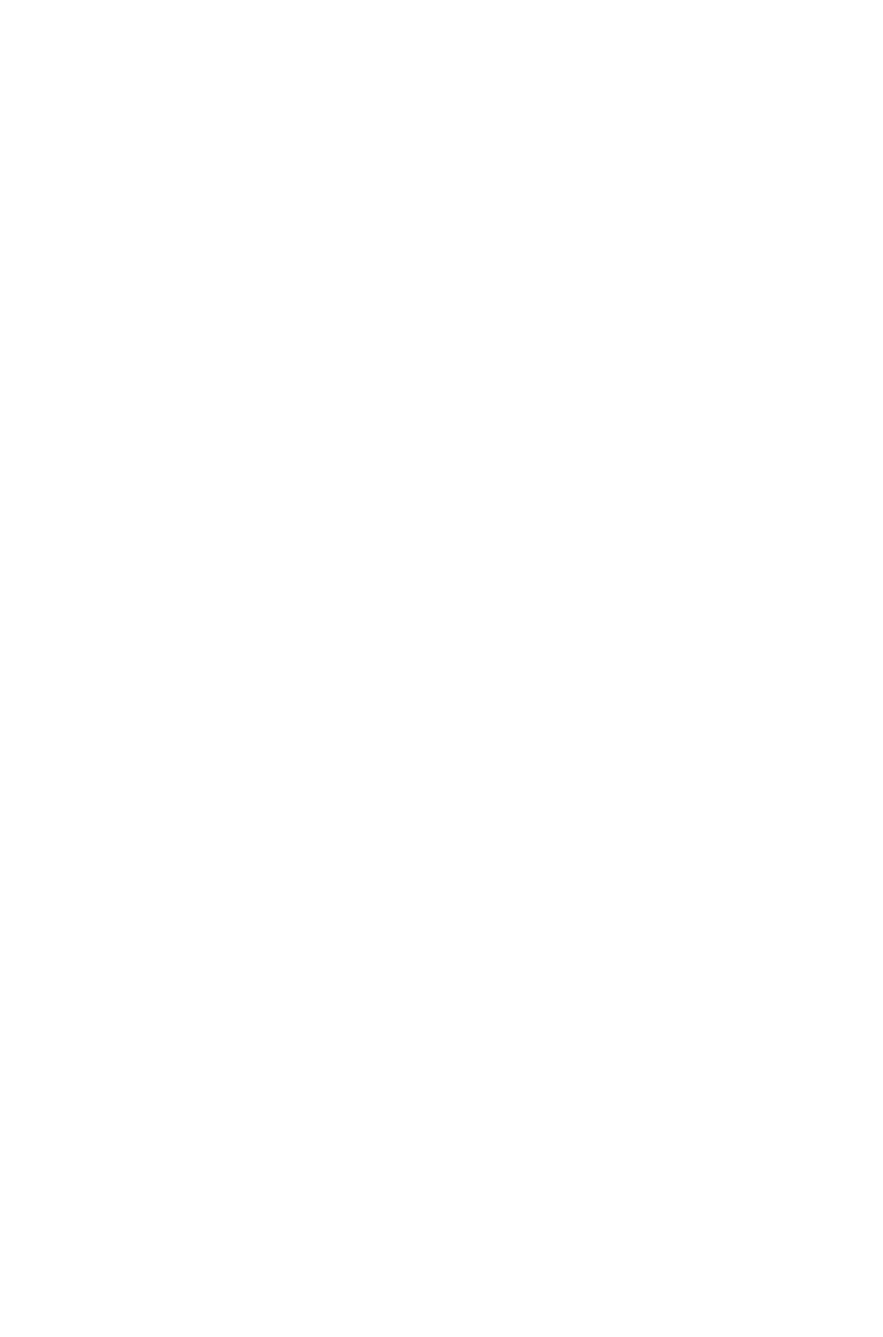
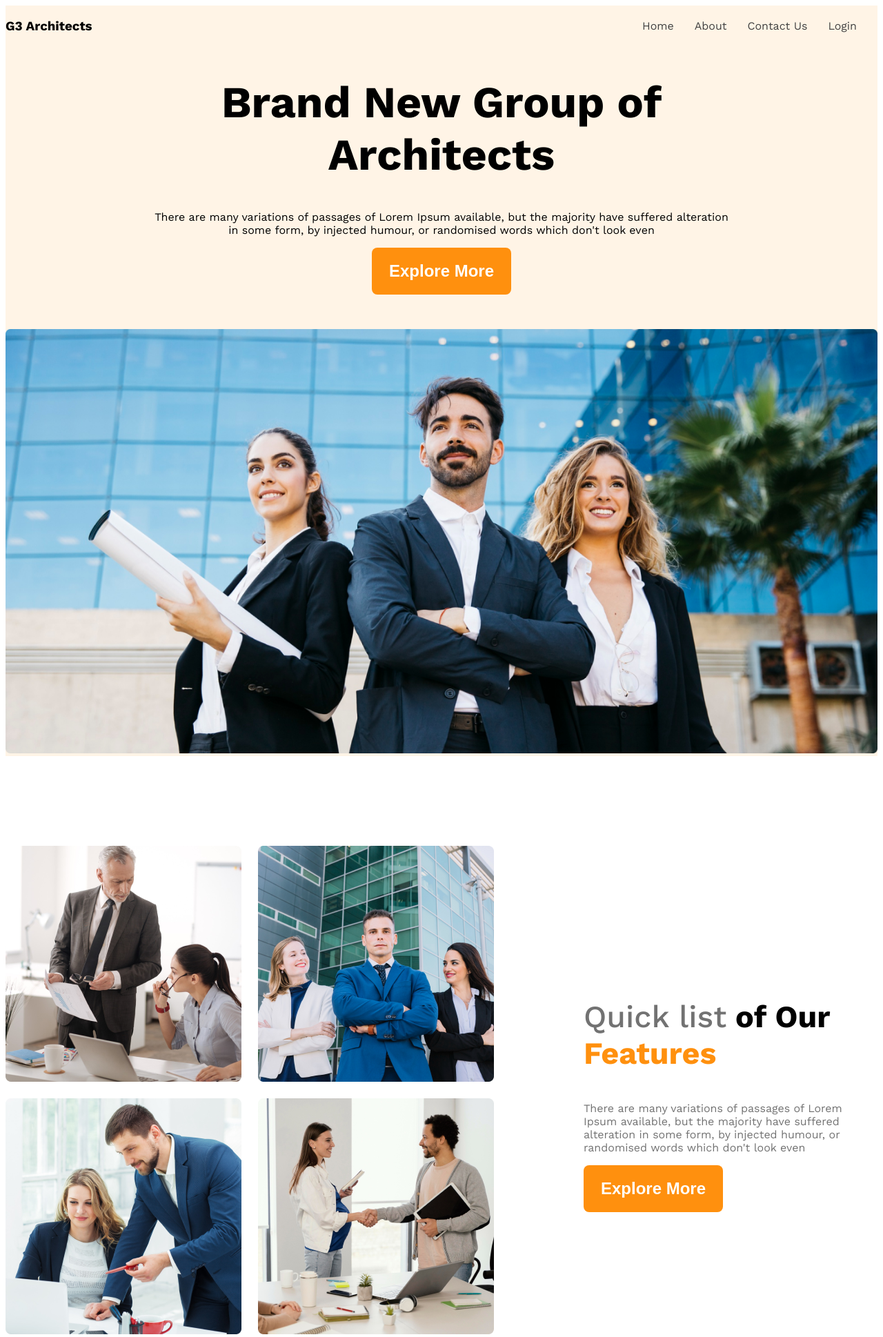
Before and after one commit to hasan6t7/G3-Arc, a plain HTML site: page index.html in a window 1280 px wide. Shown: the whole page at 69% size. Before the commit the page ends 800 px from the top, so only its background shows below. Drawn offline with nearby package versions, Linux system fonts and the light colour scheme.

Commit message:
first commit

```diff
--- a/index.html
+++ b/index.html
@@ -6,11 +6,57 @@
     <title>G3 Architects</title>
     <link rel="stylesheet" href="styles/style.css">
 </head>
-<body>
-    <header>
+<body class="work-sans-font">
+    <header class="bg-light">
+        <nav class="navbar display-flex">
+            <h3 class="brand">G3 Architects</h3>
+            <ul class="nav-links display-flex">
+
+                <li class="nav-item">
+                    <a href="" class="nav-link text-gray ">Home </a>
+                </li>
+                <li class="nav-item">
+                    <a href="" class="nav-link text-gray">About</a>
+                </li>
+                <li class="nav-item">
+                    <a href="" class="nav-link text-gray">Contact Us</a>
+                </li>
+                <li class="nav-item">
+                    <a href="" class="nav-link text-gray">Login</a>
+                </li>
+            </ul>
+
+
+        </nav>
+        <div class="banner">
+            <div class="banner-content">
+                <h1 class="banner-title">Brand New Group of Architects</h1>
+                <p class="banner-description">There are many variations of passages of Lorem Ipsum available, but the majority have suffered alteration in some form, by injected humour, or randomised words which don't look even</p>
+                <button class="btn-primary">Explore More</button>
+
+            </div>
+            <img class="banner-image" src="images/banner.png" alt="">
+
+
+        </div>
 
     </header>
     <main>
+        <section class="teams display-flex">
+            <div class="team-image-container">
+                <img src="images/team1.png" alt="">
+                <img src="images/team2.png" alt="">
+                <img src="images/team3.png" alt="">
+                <img src="images/team4.png" alt="">
+
+            </div>
+            <div class="our-features">
+                <h3 class="features-title"> <span id="quick-list" class="light-gray">Quick list</span> <span>of Our</span> <span class="text-primary">Features</span></h3>
+                <p class="features-description light-gray">There are many variations of passages of Lorem Ipsum available, but the majority have suffered alteration in some form, by injected humour, or randomised words which don't look even</p>
+                <button class="btn-primary">Explore More</button>
+            </div>
+
+        </section>
 
     </main>
     <footer>
--- a/styles/style.css
+++ b/styles/style.css
@@ -1,9 +1,159 @@
 @import url('https://fonts.googleapis.com/css2?family=Work+Sans:ital,wght@0,100..900;1,100..900&display=swap');
 
 
-.work-sans-<uniquifier> {
+.work-sans-font {
     font-family: "Work Sans", serif;
     font-optical-sizing: auto;
     font-weight: 400;
     font-style: normal;
+ }
+
+  /* Shared style  */
+  .display-flex{
+    display: flex;
+
   }
+
+  .text-primary{
+    color: rgb(255, 144, 14);
+  }
+
+
+
+ /* Dark-02 */
+  .text-gray{
+    color: #424242;
+
+  }
+  /* Dark-03 */
+  .light-gray{
+    color: #727272;
+  }
+  .bg-light{
+    background-color: rgba(255, 144, 14, 0.1);
+  }
+  .btn-primary{
+    background-color: rgb(255, 144, 14);
+    font-weight: 600;
+    padding: 20px 25px;
+    font-size: 1.5rem;
+    color: white;
+    border-radius: 8px;
+    border: none;
+    cursor: pointer;
+  }
+
+  main{
+    max-width: 1440px;
+    margin: 0 auto;
+  }
+  main> section{
+    margin-top: 130px;
+  }
+
+
+  /* header style  */
+
+  /* nav style  */
+  .navbar{
+    justify-content: space-between;
+    align-items: center;
+
+  }
+  .barnd{
+    font-size: 3rem;
+
+  }
+  .navbar .nav-links{
+
+  }
+
+  .nav-item{
+    list-style: none;
+    margin-right: 30px;
+  }
+  .nav-link{
+    text-decoration: none;
+  }
+
+  .navbar , .banner{
+    max-width: 1440px;
+    margin: 0 auto;
+  }
+
+  /* banner style  */
+  .banner{
+
+
+  }
+  .banner-content{
+    max-width: 850px;
+    margin: 0 auto;
+    text-align: center;
+    margin-bottom: 50px;
+  }
+  .banner-title{
+    font-weight: 700;
+    font-size: 4rem;
+  }
+  .banner-image{
+    width: 100%;
+  }
+
+  /* Team styles */
+  .teams{
+     align-items: center;
+  }
+  .team-image-container{
+    display:grid;
+    grid-template-columns: repeat(2 , 1fr);
+    gap: 24px;
+  }
+  .our-features{
+    margin-left: 130px;
+    max-width: 530px;
+  }
+  .features-title{
+    font-size: 2.8rem;
+    font-weight: 700;
+  }
+  #quick-list{
+    font-weight: 500;
+  }
+
+
+
+
+
+  /* Media Query small device Responsive */
+
+  @media screen and (max-width:576px) {
+    .navbar , .nav-links , .teams{
+        flex-direction: column;
+
+    }
+    /* .teams{
+        flex-direction: column-reverse;
+    } */
+    .team-image-container{
+        grid-template-columns: repeat(1 , 1fr);
+
+    }
+    .our-features{
+        margin-left: 20px;
+        /* margin-bottom: 40px; */
+
+    }
+
+  }
+  /* Media Query Medium device Responsive */
+
+  @media screen and (min-width: 576px) and (max-width: 992px) {
+    .teams{
+        flex-direction: column;
+    }
+    .our-features{
+        margin: 50px auto;
+    }
+
+  }
```
